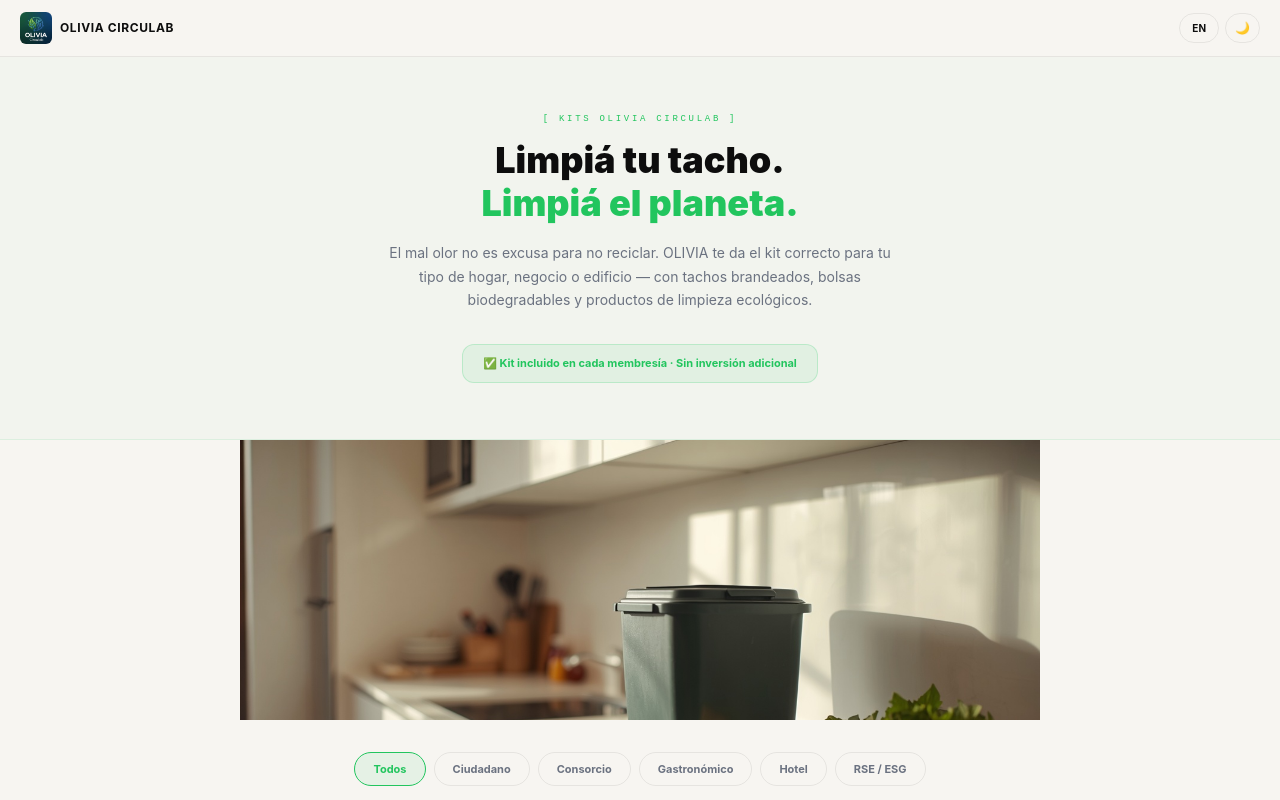
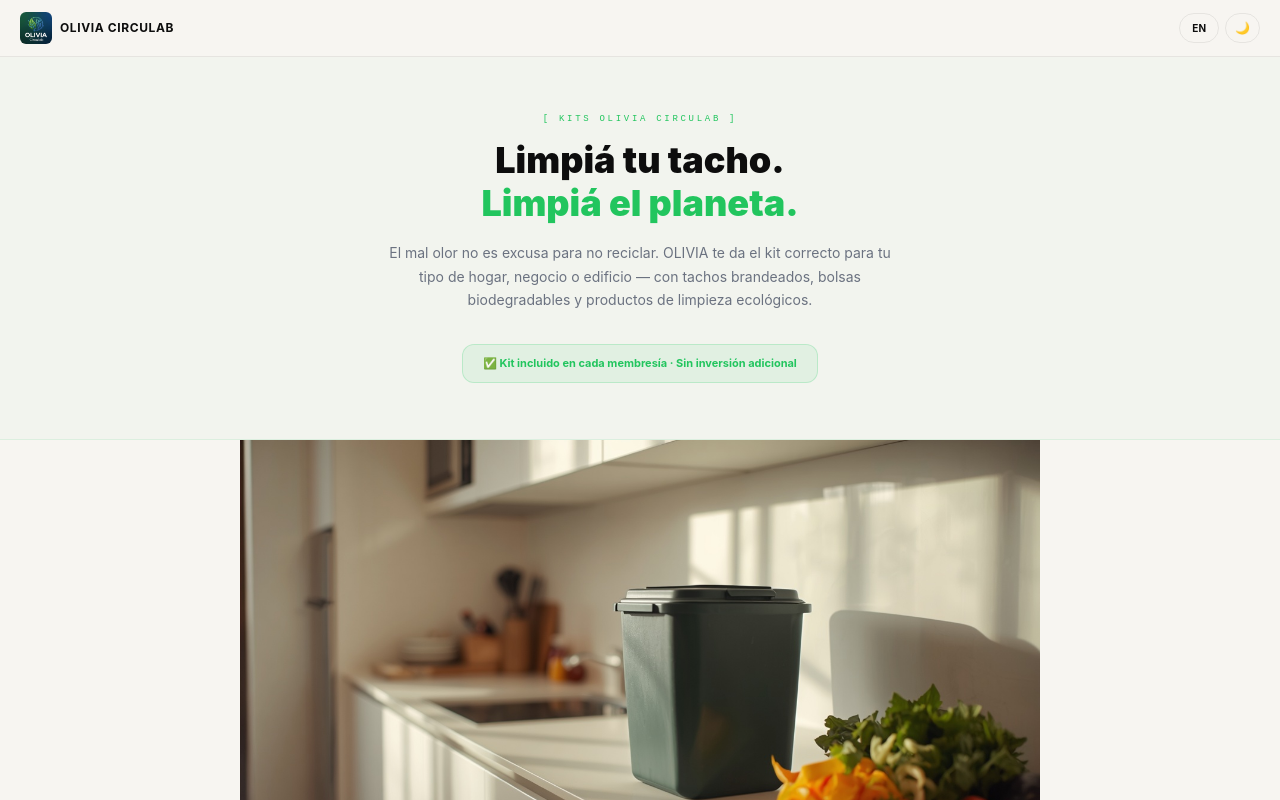
Before and after one commit to tributosdelsur-web/circulab-site, a Next.js app: page /kits in a window 1280 px wide. Shown: the top 800 px of the page. Built offline with nearby package versions, Linux system fonts and the light colour scheme.

Commit message:
fix: kits hero imagen completa sin recorte

```diff
--- a/app/kits/page.tsx
+++ b/app/kits/page.tsx
@@ -358,7 +358,7 @@
         <img
           src="/kits/kit-hero-landing.png"
           alt={es?'Limpiá tu tacho. Limpiá el planeta.':'Clean your bin. Clean the planet.'}
-          style={{width:'100%',height:280,objectFit:'cover',objectPosition:'top center',display:'block'}}
+          style={{width:'100%',height:'auto',objectFit:'contain',display:'block'}}
         />
       </section>
 
```
